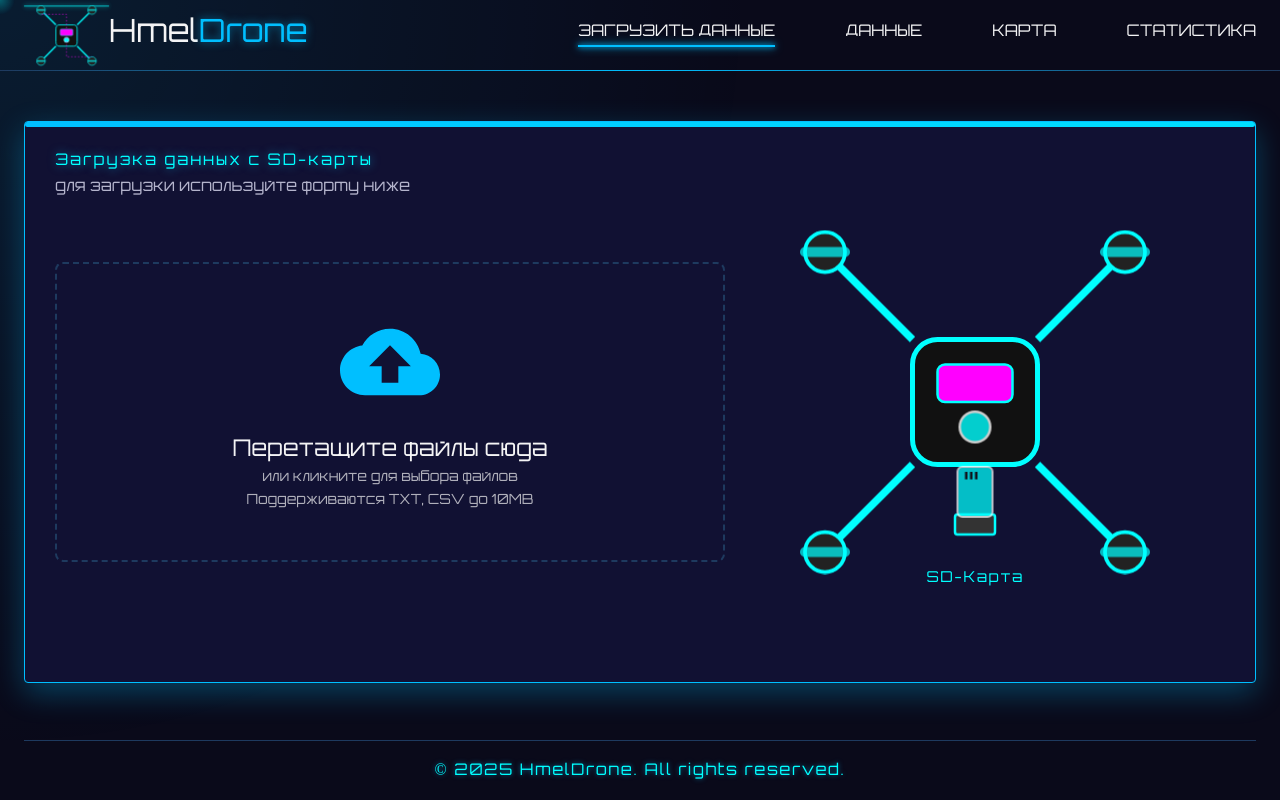
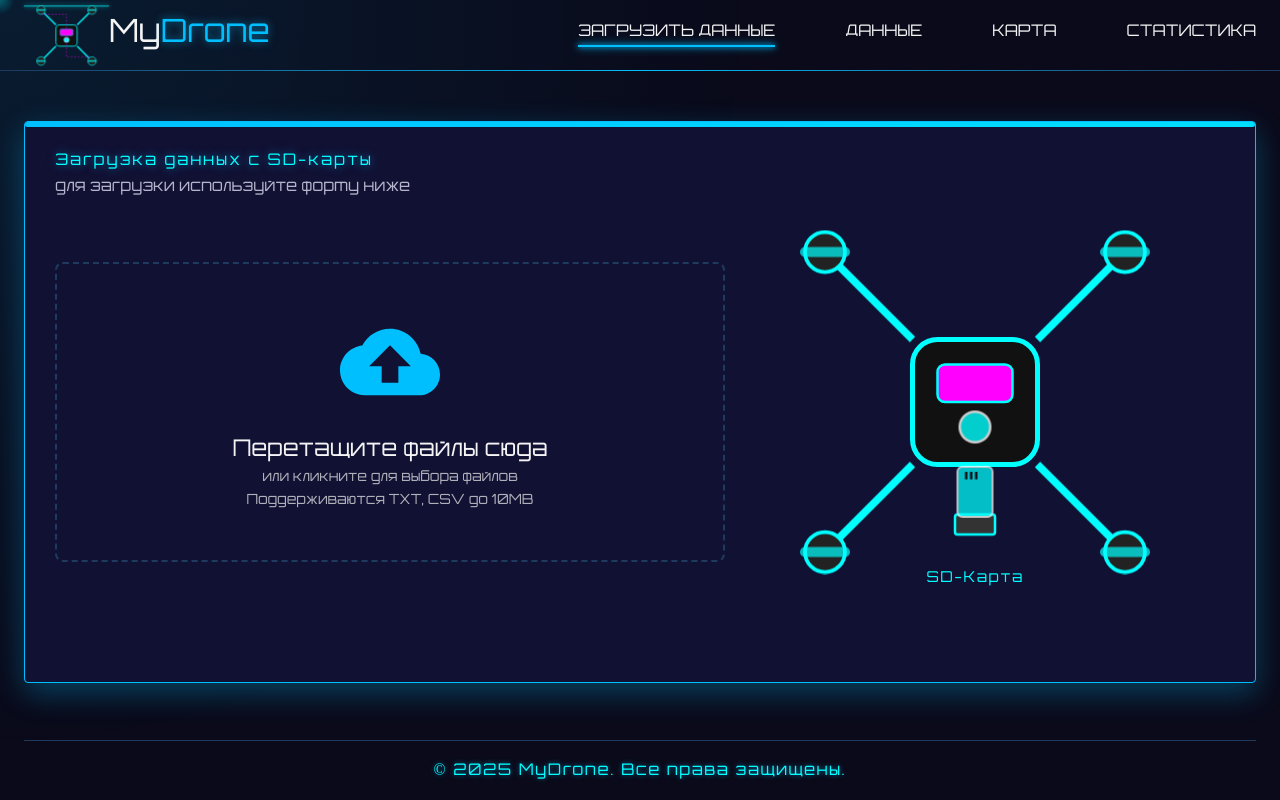
Before and after one commit to xtansy/drone-frontend, a React (Vite) app: page /#/informationLoad in a window 1280 px wide. Built offline with nearby package versions, Linux system fonts and the light colour scheme.

Commit message:
update readme

```diff
--- a/src/components/Footer/Footer.tsx
+++ b/src/components/Footer/Footer.tsx
@@ -6,7 +6,7 @@ export const Footer = () => {
   return (
     <Box className={styles.footer} component="footer">
       <Typography className={styles.text}>
-        © 2025 HmelDrone. All rights reserved.
+        © 2025 MyDrone. Все права защищены.
       </Typography>
     </Box>
   );
--- a/src/components/Header/Header.tsx
+++ b/src/components/Header/Header.tsx
@@ -37,7 +37,7 @@ export const Header = () => {
             to={Paths.informationLoad}
           >
             <Typography className={styles.logo} variant="h1">
-              Hmel<span>Drone</span>
+              My<span>Drone</span>
             </Typography>
           </Link>
         </Box>
```
Also changed, not shown: 1 other file (tests, documents, lock files or other folders).
